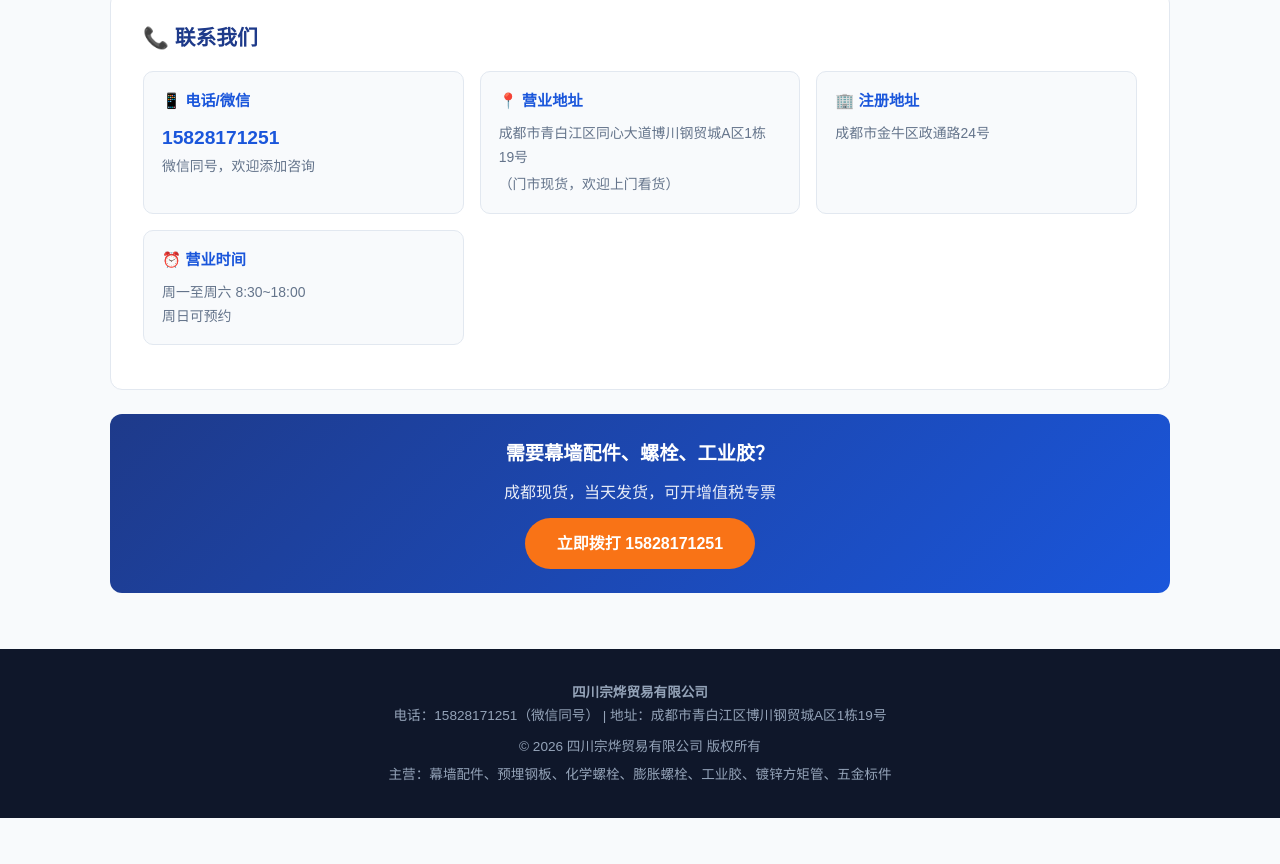
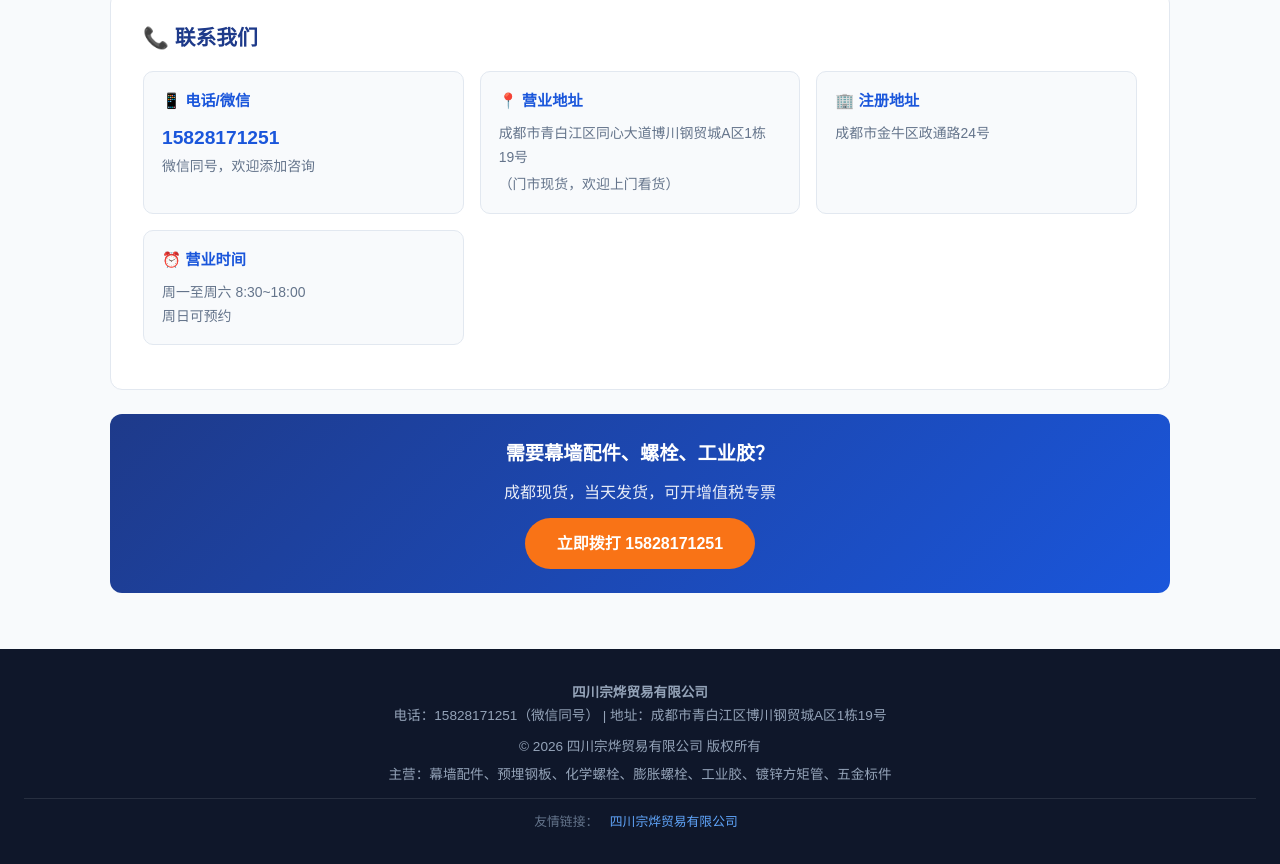
Before and after one commit to jok5099/jok5099.github.io, a plain HTML site: page index.html in a window 1280 px wide. Shown: the part 5342-6206 px from the top of the page. Before the commit the page ends 6160 px from the top, so only its background shows below. Drawn offline with Linux system fonts and the light colour scheme.

Commit message:
Add Shunqi friendship link in footer

```diff
--- a/index.html
+++ b/index.html
@@ -412,6 +412,10 @@
   <p>电话：15828171251（微信同号） | 地址：成都市青白江区博川钢贸城A区1栋19号</p>
   <p style="margin-top:8px">© 2026 四川宗烨贸易有限公司 版权所有</p>
   <p style="margin-top:4px">主营：幕墙配件、预埋钢板、化学螺栓、膨胀螺栓、工业胶、镀锌方矩管、五金标件</p>
+  <p style="margin-top:12px;border-top:1px solid rgba(255,255,255,0.1);padding-top:12px;font-size:0.8rem;color:#64748b">
+    友情链接：
+    <a href="https://47719237.b2b.11467.com/" target="_blank" rel="noopener" style="color:#60a5fa;margin:0 8px">四川宗烨贸易有限公司</a>
+  </p>
 </footer>
 
 </body>
```
